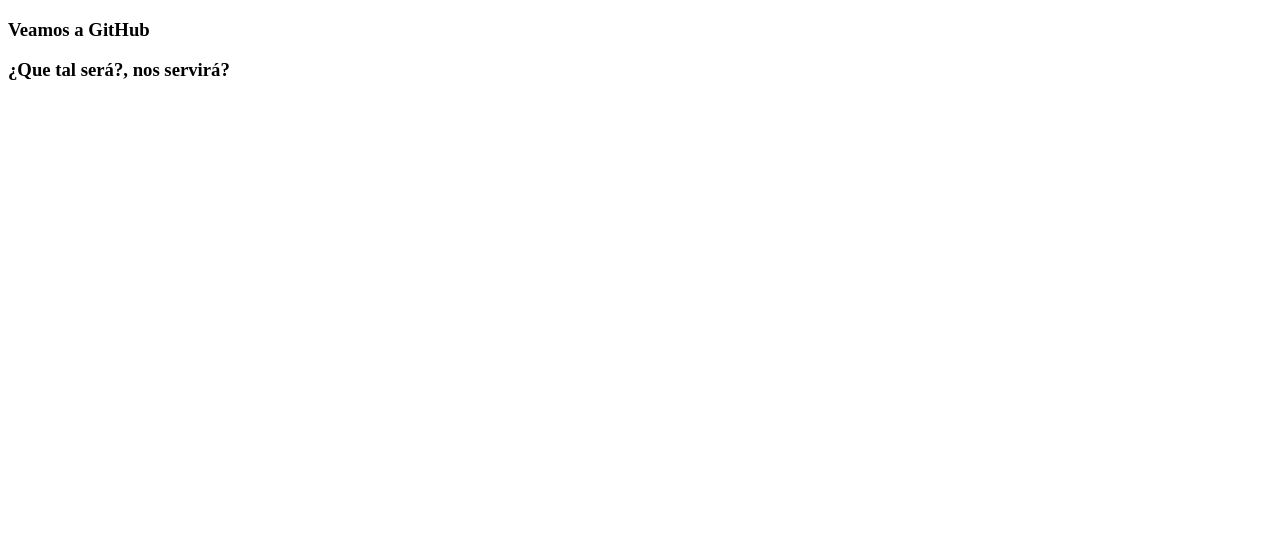
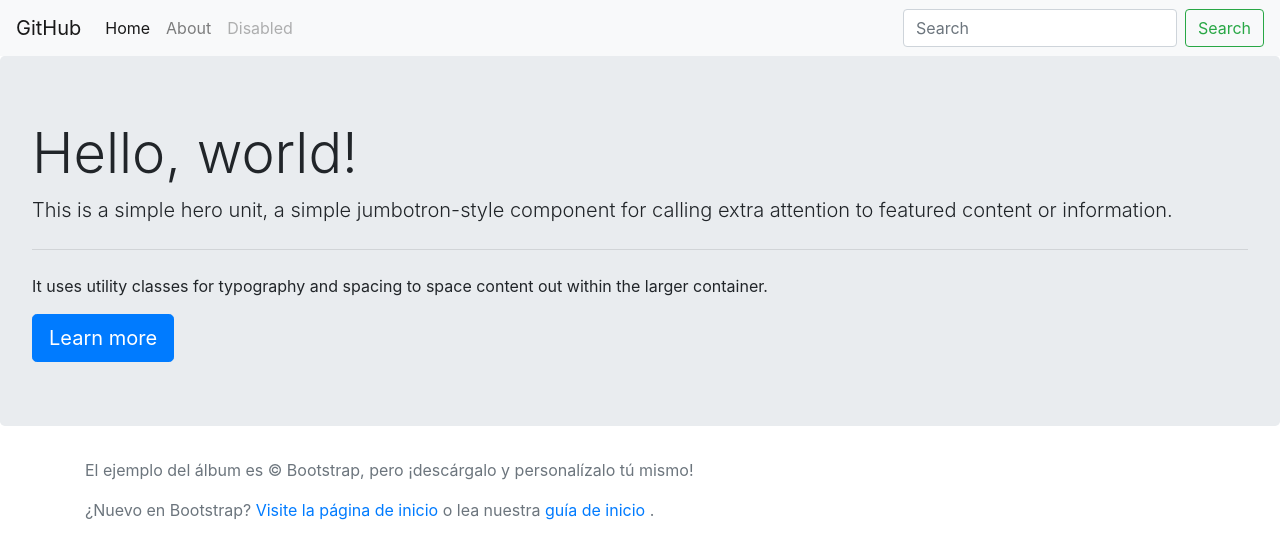
Before and after one commit to JCCA-1996/pagina-web, a plain HTML site: page index.html in a window 1280 px wide. Drawn offline with nearby package versions, Linux system fonts and the light colour scheme.

Commit message:
Mejora en el index

```diff
--- a/index.html
+++ b/index.html
@@ -1,11 +1,55 @@
 <!DOCTYPE html>
 <html>
+
 <head>
-     <meta charset="utf-8">
-     <title>GitHub</title>
+    <meta charset="utf-8">
+    <link rel="stylesheet" href="https://stackpath.bootstrapcdn.com/bootstrap/4.3.1/css/bootstrap.min.css" integrity="sha384-ggOyR0iXCbMQv3Xipma34MD+dH/1fQ784/j6cY/iJTQUOhcWr7x9JvoRxT2MZw1T" crossorigin="anonymous">
+    <link rel="stylesheet" href="style.css">
+    <title>GitHub</title>
 </head>
+
 <body>
-    <h3>Veamos a GitHub</h3>
-    <h3>¿Que tal será?, nos servirá?</h3>
+     <nav class="navbar navbar-expand-lg navbar-light bg-light">
+            <button class="navbar-toggler" type="button" data-toggle="collapse" data-target="#navbarTogglerDemo01"
+                aria-controls="navbarTogglerDemo01" aria-expanded="false" aria-label="Toggle navigation">
+                <span class="navbar-toggler-icon"></span>
+            </button>
+            <div class="collapse navbar-collapse" id="navbarTogglerDemo01">
+                <a class="navbar-brand" href="https://github.com/jcca-duoc/">GitHub</a>
+                <ul class="navbar-nav mr-auto mt-2 mt-lg-0">
+                    <li class="nav-item active">
+                        <a class="nav-link" href="#">Home <span class="sr-only">(current)</span></a>
+                    </li>
+                    <li class="nav-item">
+                        <a class="nav-link" href="#">About</a>
+                    </li>
+                    <li class="nav-item">
+                        <a class="nav-link disabled" href="#" tabindex="-1" aria-disabled="true">Disabled</a>
+                    </li>
+                </ul>
+                <form class="form-inline my-2 my-lg-0">
+                    <input class="form-control mr-sm-2" type="search" placeholder="Search" aria-label="Search">
+                    <button class="btn btn-outline-success my-2 my-sm-0" type="submit">Search</button>
+                </form>
+            </div>
+     </nav>
+
+    <div class="jumbotron">
+        <h1 class="display-4">Hello, world!</h1>
+        <p class="lead">This is a simple hero unit, a simple jumbotron-style component for calling extra attention to
+            featured content or information.</p>
+        <hr class="my-4">
+        <p>It uses utility classes for typography and spacing to space content out within the larger container.</p>
+        <a class="btn btn-primary btn-lg" href="#" role="button">Learn more</a>
+    </div>
 </body>
+
+<div class="col-lg-12">
+<footer class="text-muted">
+        <div class="container">
+          <p><font style="vertical-align: inherit;"><font style="vertical-align: inherit;">El ejemplo del álbum es © Bootstrap, pero ¡descárgalo y personalízalo tú mismo!</font></font></p>
+          <p><font style="vertical-align: inherit;"><font style="vertical-align: inherit;">¿Nuevo en Bootstrap? </font></font><a href="https://getbootstrap.com/"><font style="vertical-align: inherit;"><font style="vertical-align: inherit;">Visite la página de inicio</font></font></a><font style="vertical-align: inherit;"><font style="vertical-align: inherit;"> o lea nuestra </font></font><a href="/docs/4.3/getting-started/introduction/"><font style="vertical-align: inherit;"><font style="vertical-align: inherit;">guía de inicio</font></font></a><font style="vertical-align: inherit;"><font style="vertical-align: inherit;"> .</font></font></p>
+        </div>
+</footer>
+</div>
 </html>
```
